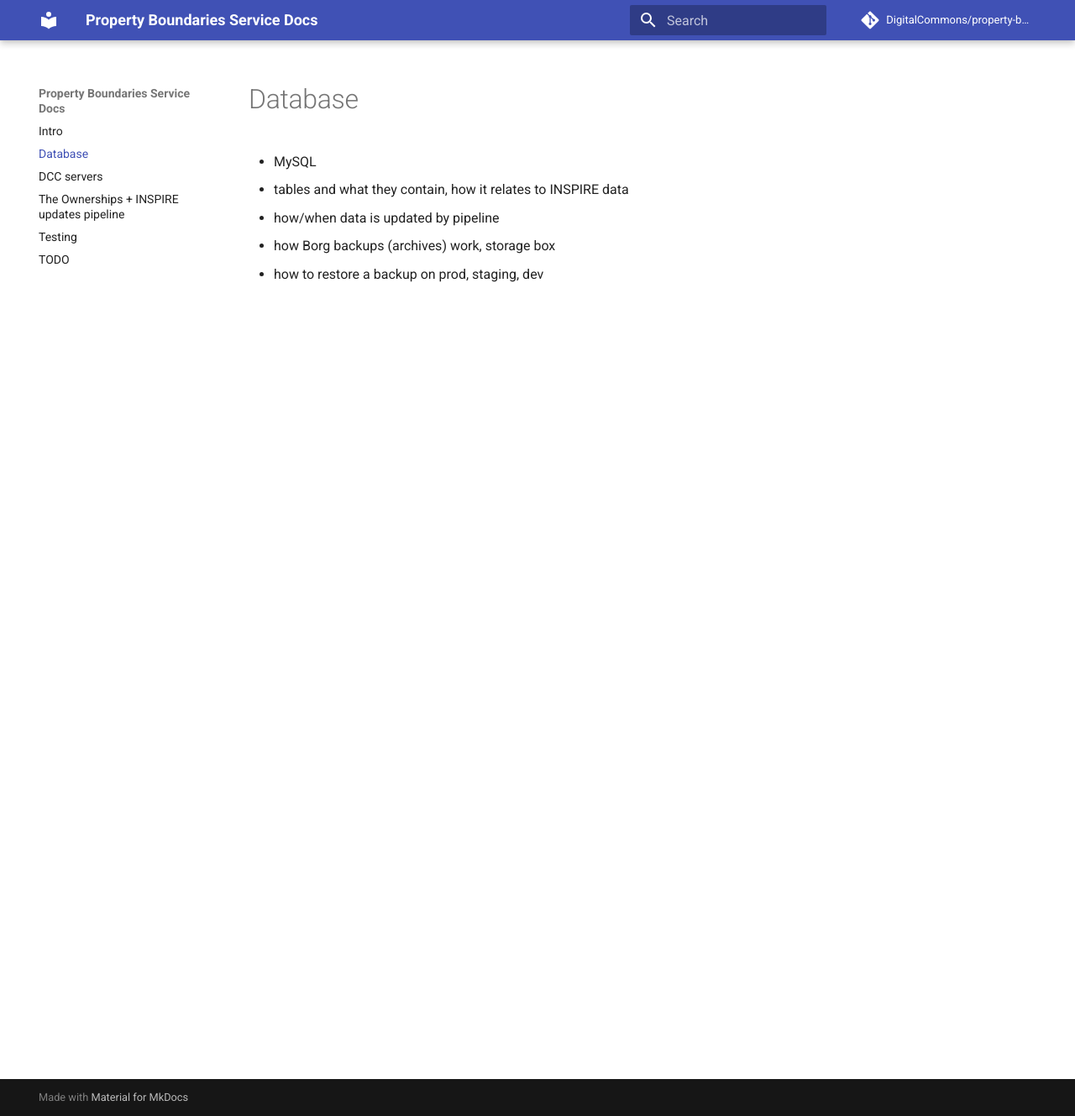
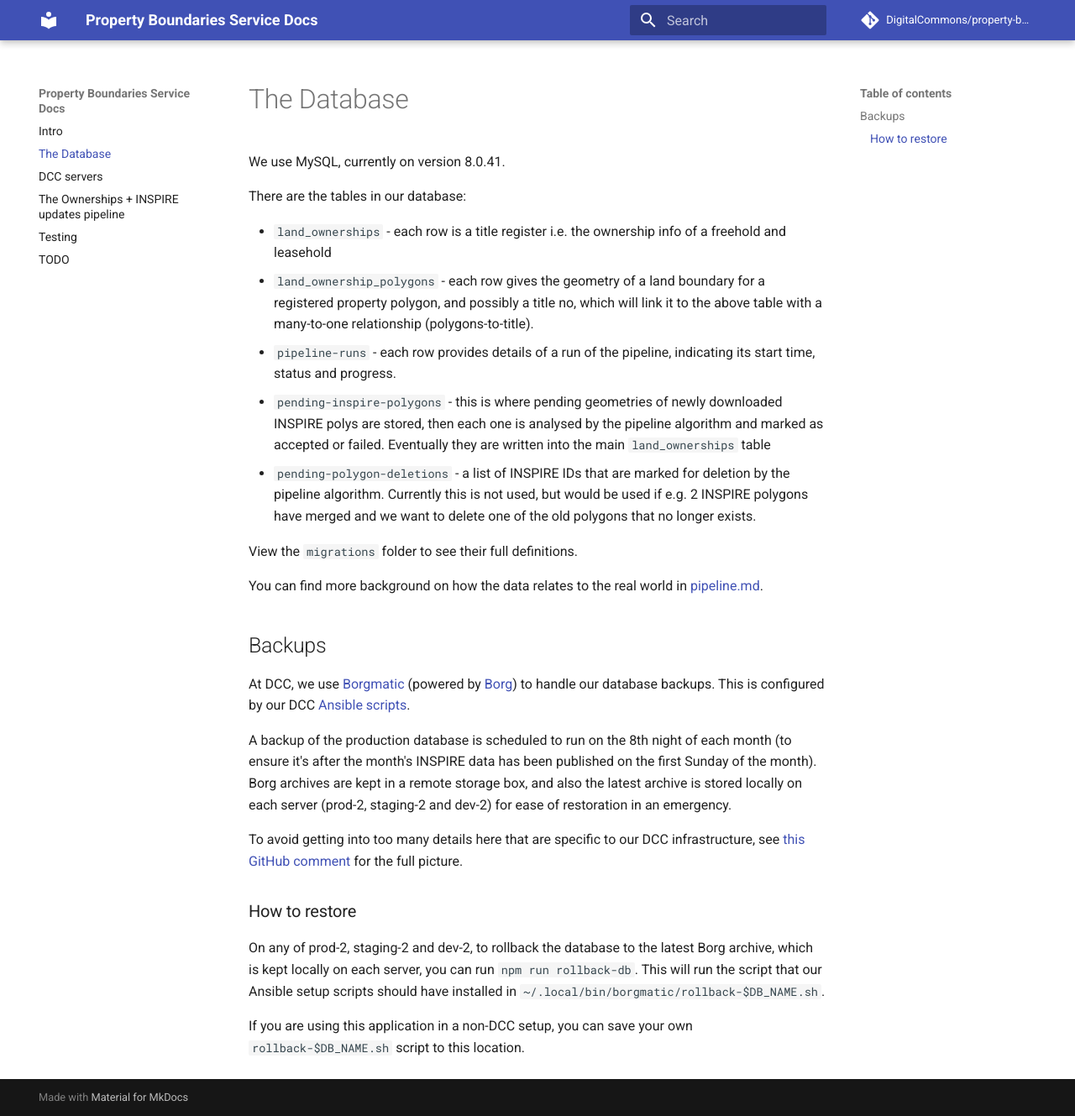
Before and after one commit to DigitalCommons/property-boundaries-service, an MkDocs documentation site: the page built from docs/database.md, in a window 1280 px wide and 1329 px high. Shown: the whole window at 84% size. Built offline with MkDocs 1.6.1 and Material for MkDocs 9.7.7, drawn with Linux system fonts in a browser that asks for light colours; comment, search, counter and statistics services are not loaded.

Commit message:
Write database.md

```diff
--- a/docs/database.md
+++ b/docs/database.md
@@ -1,5 +1,44 @@
-- MySQL
-- tables and what they contain, how it relates to INSPIRE data
-- how/when data is updated by pipeline
-- how Borg backups (archives) work, storage box
-- how to restore a backup on prod, staging, dev
+# The Database
+
+We use MySQL, currently on version 8.0.41.
+
+There are the tables in our database:
+
+- `land_ownerships` -
+  each row is a title register i.e. the ownership info of a freehold and leasehold
+- `land_ownership_polygons` -
+  each row gives the geometry of a land boundary for a registered property polygon, and possibly a
+  title no, which will link it to the above table with a many-to-one relationship (polygons-to-title).
+- `pipeline-runs` -
+  each row provides details of a run of the pipeline, indicating its start time, status and progress.
+- `pending-inspire-polygons` -
+  this is where pending geometries of newly downloaded INSPIRE polys are stored, then each one is
+  analysed by the pipeline algorithm and marked as accepted or failed. Eventually they are written
+  into the main `land_ownerships` table
+- `pending-polygon-deletions` -
+  a list of INSPIRE IDs that are marked for deletion by the pipeline algorithm. Currently this is not
+  used, but would be used if e.g. 2 INSPIRE polygons have merged and we want to delete one of the old
+  polygons that no longer exists.
+
+View the `migrations` folder to see their full definitions.
+
+You can find more background on how the data relates to the real world in [pipeline.md](./pipeline.md#overview-of-the-data).
+
+## Backups
+
+At DCC, we use [Borgmatic](https://torsion.org/borgmatic){target="\_blank"} (powered by [Borg](https://www.borgbackup.org){target="\_blank"}) to handle our database backups. This is configured by our DCC [Ansible scripts](https://github.com/DigitalCommons/technology-and-infrastructure/tree/master/ansible){target="\_blank"}.
+
+A backup of the production database is scheduled to run on the 8th night of each month (to ensure it's after the month's INSPIRE data has been published on the first Sunday of the month). Borg archives are kept in
+a remote storage box, and also the latest archive is stored locally on each server (prod-2, staging-2 and dev-2)
+for ease of restoration in an emergency.
+
+To avoid getting into too many details here that
+are specific to our DCC infrastructure, see [this GitHub comment](https://github.com/DigitalCommons/technology-and-infrastructure/issues/116#issuecomment-2163420776){target="\_blank"} for the full picture.
+
+### How to restore
+
+On any of prod-2, staging-2 and dev-2, to rollback the database to the latest Borg archive, which is kept locally on each server, you can run `npm run rollback-db`. This will run the script that our Ansible setup scripts should have
+installed in `~/.local/bin/borgmatic/rollback-$DB_NAME.sh`.
+
+If you are using this application in a non-DCC setup, you can save your own `rollback-$DB_NAME.sh` script
+to this location.
```
Also changed, not shown: docs/pipeline.md (+1 -1 lines).
